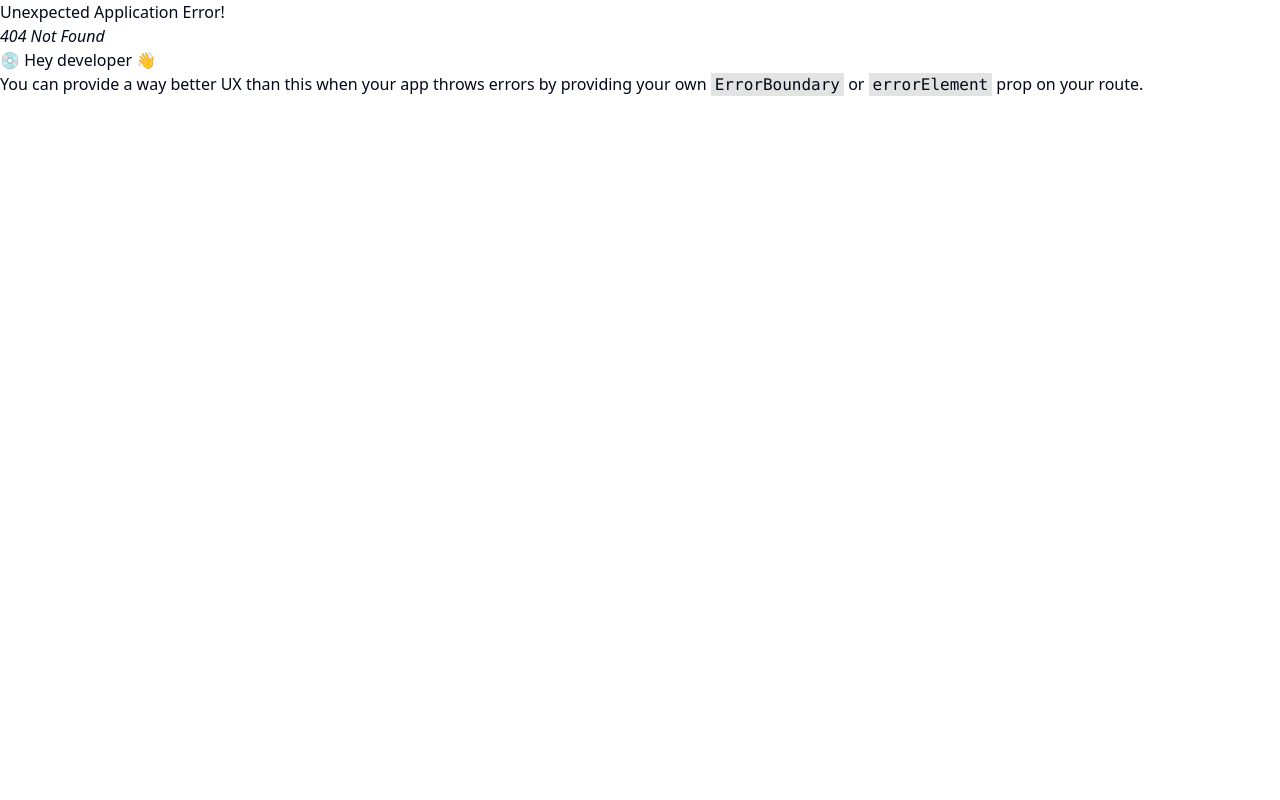
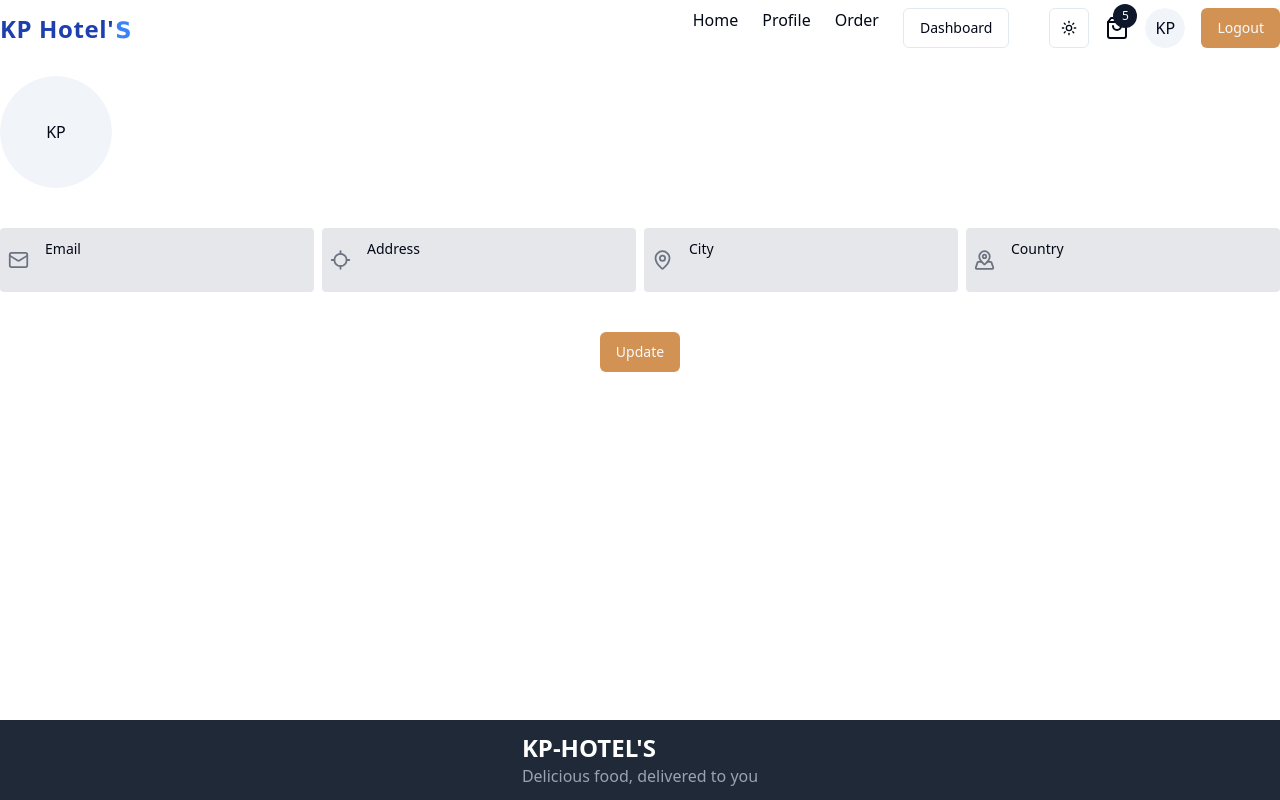
Before and after one commit to codesolverkushal/food-with-kp, a React (Vite) app in the folder client/: page /profile in a window 1280 px wide. Before the commit this address had no page. Built offline with nearby package versions, Linux system fonts and the light colour scheme.

Commit message:
Profile component UI have been done

```diff
--- a/client/src/App.tsx
+++ b/client/src/App.tsx
@@ -6,6 +6,7 @@
 import VerifyEmail from './pages/auth/VerifyEmail';
 import HeroSection from './components/realComponent/HeroSection';
 import MainLayout from './layout/MainLayout';
+import Profile from './components/realComponent/Profile';
 const appRouter = createBrowserRouter([
   {
     path:"/",
@@ -15,6 +16,10 @@
         path:"/",
         element:<HeroSection/>
       },
+      {
+        path:"/profile",
+        element:<Profile/>
+      }
 
     ]
   },
--- /dev/null
+++ b/client/src/components/realComponent/Profile.tsx
@@ -0,0 +1,143 @@
+import { Loader2, LocateIcon, Mail, MapPin, MapPinnedIcon, Plus } from "lucide-react"
+import { Avatar, AvatarFallback, AvatarImage } from "../ui/avatar"
+import { Input } from "../ui/input"
+import { Label } from "../ui/label"
+import { FormEvent, useRef, useState } from "react"
+import { Button } from "../ui/button"
+
+
+const Profile = () => {
+    const [profileData,setProfileData] = useState({
+      fullname : "",
+      email:"",
+      address:"",
+      city:"",
+      country:"",
+      profilePicture:"",
+
+    })
+    const imageRef = useRef<HTMLInputElement | null>(null);
+    const [selectedProfilePicture,setSelectedProfilePicture] = useState<string>("");
+    const loading = false;
+
+    const fileChangeHandler = (e:React.ChangeEvent<HTMLInputElement>)=>{
+         const file = e.target.files?.[0];
+         if(file){
+           const reader = new FileReader();
+           reader.onloadend = ()=>{
+            const result = reader.result as string;
+               setSelectedProfilePicture(result);
+               setProfileData((prevData)=>({
+                ...prevData,
+                profilePicture:result
+               }))
+           }
+           reader.readAsDataURL(file);
+         }
+    }
+
+
+    const changeHandler = (e: React.ChangeEvent<HTMLInputElement>)=>{
+       const {name,value} = e.target;
+       setProfileData({...profileData,[name]:value})
+    }
+
+    const updateProfileHandler = (e:FormEvent<HTMLFormElement>)=>{
+      e.preventDefault();
+      console.log(profileData);
+    }
+  return (
+    <form onSubmit={updateProfileHandler} className="max-w-7xl mx-auto my-5">
+        <div className="flex items-center justify-between">
+        <div className="flex items-center gap-2">
+          <Avatar className="relative md:w-28 md:h-28 w-20 h-20">
+            <AvatarImage src={selectedProfilePicture}/>
+            <AvatarFallback>KP</AvatarFallback>
+            <input
+              ref = {imageRef}
+              className="hidden"
+              type="file"
+              accept="image/*"
+              onChange={fileChangeHandler}
+            />
+            <div
+              onClick={()=>imageRef.current?.click()}
+              className="absolute inset-0 flex items-center justify-center opacity-0 hover:opacity-100 transition-opacity duration-300 bg-black bg-opacity-50 rounded-full cursor-pointer"
+            >
+              <Plus className="text-white w-8 h-8" />
+            </div>
+          </Avatar>
+          <Input
+            type="text"
+            name="fullname"
+            value={profileData.fullname}
+            onChange={changeHandler}
+            className="font-bold text-2xl outline-none border-none focus-visible:ring-transparent"
+          />
+        </div>
+      </div>
+      <div className="grid md:grid-cols-4 md:gap-2 gap-3 my-10">
+        <div className="flex items-center gap-4 rounded-sm p-2 bg-gray-200">
+          <Mail className="text-gray-500" />
+          <div className="w-full">
+            <Label>Email</Label>
+            <input
+              name="email"
+              value={profileData.email}
+              onChange={changeHandler}
+              className="w-full text-gray-600 bg-transparent focus-visible:ring-0 focus-visible:border-transparent outline-none border-none"
+            />
+          </div>
+        </div>
+        <div className="flex items-center gap-4 rounded-sm p-2 bg-gray-200">
+          <LocateIcon className="text-gray-500" />
+          <div className="w-full">
+            <Label>Address</Label>
+            <input
+              name="address"
+              value={profileData.address}
+              onChange={changeHandler}
+              className="w-full text-gray-600 bg-transparent focus-visible:ring-0 focus-visible:border-transparent outline-none border-none"
+            />
+          </div>
+        </div>
+        <div className="flex items-center gap-4 rounded-sm p-2 bg-gray-200">
+          <MapPin className="text-gray-500" />
+          <div className="w-full">
+            <Label>City</Label>
+            <input
+              name="city"
+              value={profileData.city}
+              onChange={changeHandler}
+              className="w-full text-gray-600 bg-transparent focus-visible:ring-0 focus-visible:border-transparent outline-none border-none"
+            />
+          </div>
+        </div>
+        <div className="flex items-center gap-4 rounded-sm p-2 bg-gray-200">
+          <MapPinnedIcon className="text-gray-500" />
+          <div className="w-full">
+            <Label>Country</Label>
+            <input
+              name="country"
+              value={profileData.country}
+              onChange={changeHandler}
+              className="w-full text-gray-600 bg-transparent focus-visible:ring-0 focus-visible:border-transparent outline-none border-none"
+            />
+          </div>
+        </div>
+      </div>
+
+      <div className="text-center">
+            {
+              loading ? (
+                <Button disabled className="bg-hoverOrange"><Loader2 className="mr-2 w-4 h-4 animate-spin"/>Updating...</Button>
+              ):(
+                <Button className="bg-orange hover:bg-hoverOrange">Update</Button>
+              )
+            }
+      </div>
+    </form>
+  )
+}
+
+export default Profile
```
